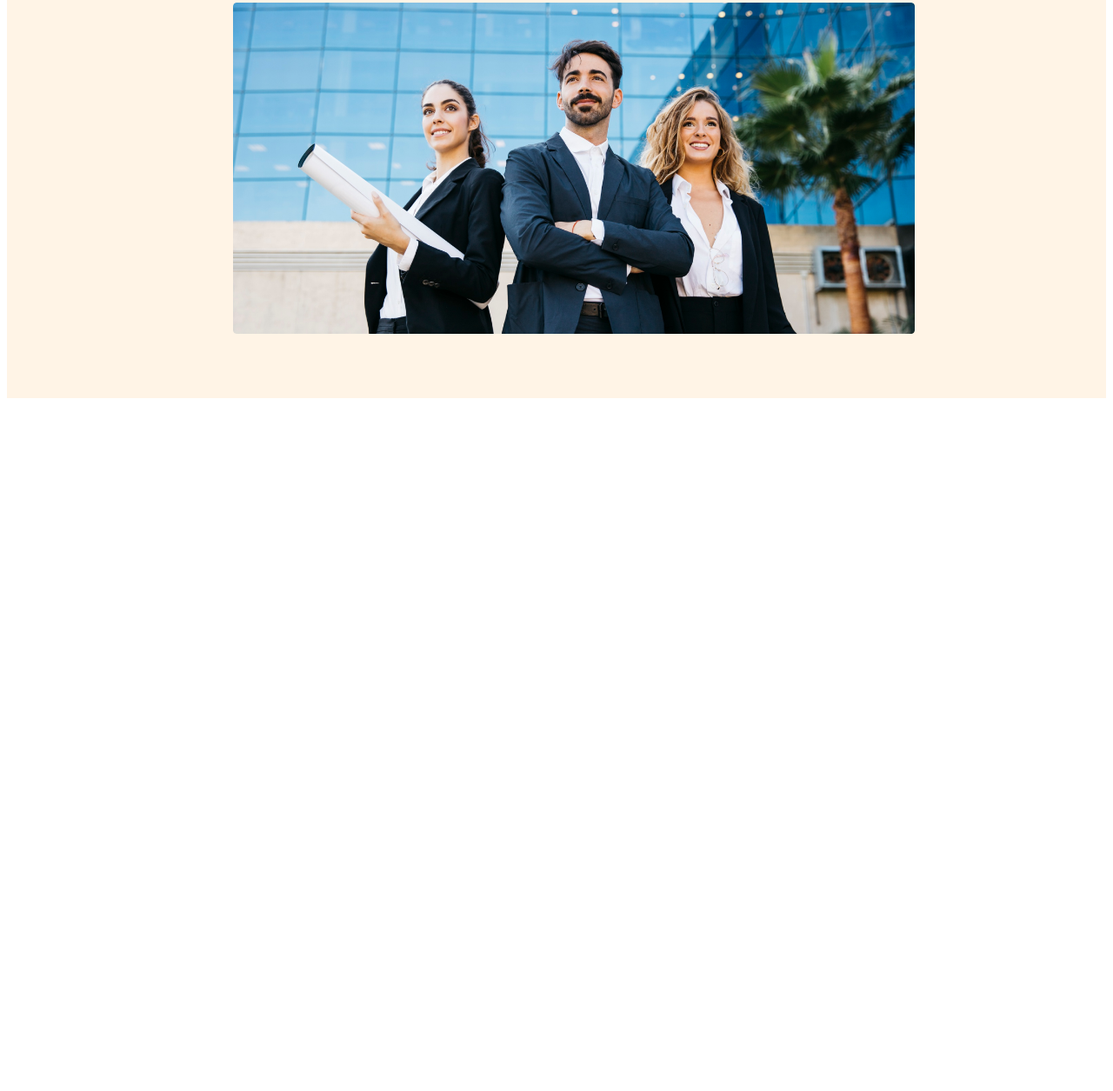
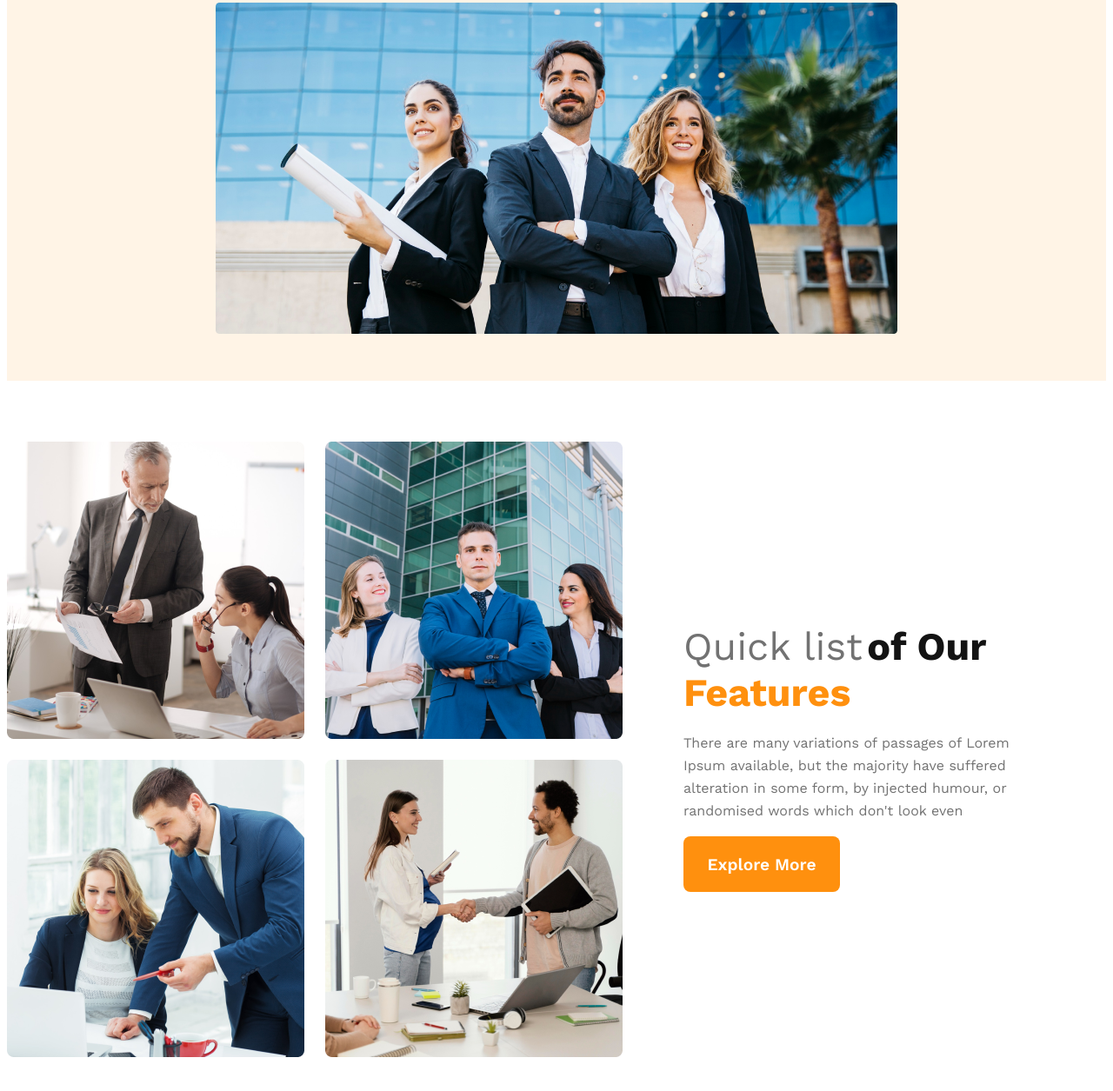
Before and after one commit to Rahib38/g3-architects-website, a plain HTML site: page index.html in a window 1280 px wide. Shown: the part 573-1828 px from the top of the page at 87% size. Before the commit the page ends 1039 px from the top, so only its background shows below. Drawn offline with nearby package versions, Linux system fonts and the light colour scheme.

Commit message:
added a team conversion

```diff
--- a/index.html
+++ b/index.html
@@ -23,7 +23,8 @@
         <div class="banner">
             <div class="banner-container">
                 <h1 class="banner-title">Brand New Group of Architects </h1>
-                <p class="banner-description">There are many variations of passages of Lorem Ipsum available, but the majority have suffered
+                <p class="banner-description">There are many variations of passages of Lorem Ipsum available, but the
+                    majority have suffered
                     alteration in some form, by injected humour, or randomised words which don't look even
                 </p>
                 <button class="btn-primary">Explore More</button>
@@ -32,7 +33,20 @@
         </div>
     </header>
     <main>
-
+        <!-- team conversation -->
+        <div class="team-container">
+            <div class="team-img-container">
+                <img src="./g3-architects-resources-main/images/team1.png" alt="">
+                <img src="./g3-architects-resources-main/images/team2.png" alt="">
+                <img src="./g3-architects-resources-main/images/team3.png" alt="">
+                <img src="./g3-architects-resources-main/images/team4.png" alt="">
+            </div>
+            <div class="team-content">
+               <h3><span class="Quick-list">Quick list</span> <span class="of-our">of Our</span> <span class="feature">Features</span></h3>
+               <p>There are many variations of passages of Lorem Ipsum available, but the majority have suffered alteration in some form, by injected humour, or randomised words which don't look even</p>
+               <button class="btn-primary">Explore More</button>
+            </div>
+        </div>
     </main>
     <footer>
 
--- a/styles/architects.css
+++ b/styles/architects.css
@@ -76,26 +76,88 @@ nav li a {
 .banner-description {
     color: #727272;
 }
-.banner img{
-    margin: 20px;
+
+.banner img {
+    margin-top: 20px;
     width: 100%;
 }
 
+
+/*Styles of main*/
+main {
+    max-width: 1440px;
+    margin: 70px auto;
+}
+
+.team-container {
+    display: flex;
+    align-items: center;
+    margin-top: 20px;
+}
+
+.team-container .team-img-container {
+    display: grid;
+    grid-template-columns: repeat(2, 1fr);
+    gap: 1.5rem;
+}
+
+.team-content {
+    padding-left: 70px;
+    padding-right: 75px;
+    align-items: center;
+}
+
+.team-content h3 .Quick-list {
+    color: #727272;
+    font-size: 2.8rem;
+    font-weight: 500;
+}
+
+.team-content h3 .of-our {
+    color: #131313;
+    font-size: 2.8rem;
+    font-weight: 700;
+}
+
+.team-content h3 .feature {
+    color: #FF900E;
+    font-size: 2.8rem;
+    font-weight: 700;
+}
+
+.team-content p {
+    color: #727272;
+    font-size: 1rem;
+    font-weight: 400;
+    line-height: 26px;
+    /* 162.5% */
+}
 /*mobile device responsive*/
 @media screen and (max-width: 576px) {
-    header{
+    header {
         padding: 20px;
 
     }
-    nav{
+
+    nav, .team-container {
+        flex-direction: column;
+    }
+    .team-content {
+        padding-left: 20px;
+        padding-right: 30px;
+        align-items: center;
+    }
+    .team-container .team-img-container{
+        grid-template-columns:1fr;
+    }
+}
+
+@media screen and (min-width:576px) and (max-width: 960px) {
+    header {
+        padding: 50px;
+    }
+
+    nav, .team-container {
         flex-direction: column;
     }
 }
-@media screen and (min-width:576px) and (max-width: 960px) {
-    header{
-        padding: 50px;
-    }
-    nav{
-        flex-direction: column;
-    }
-}
```
